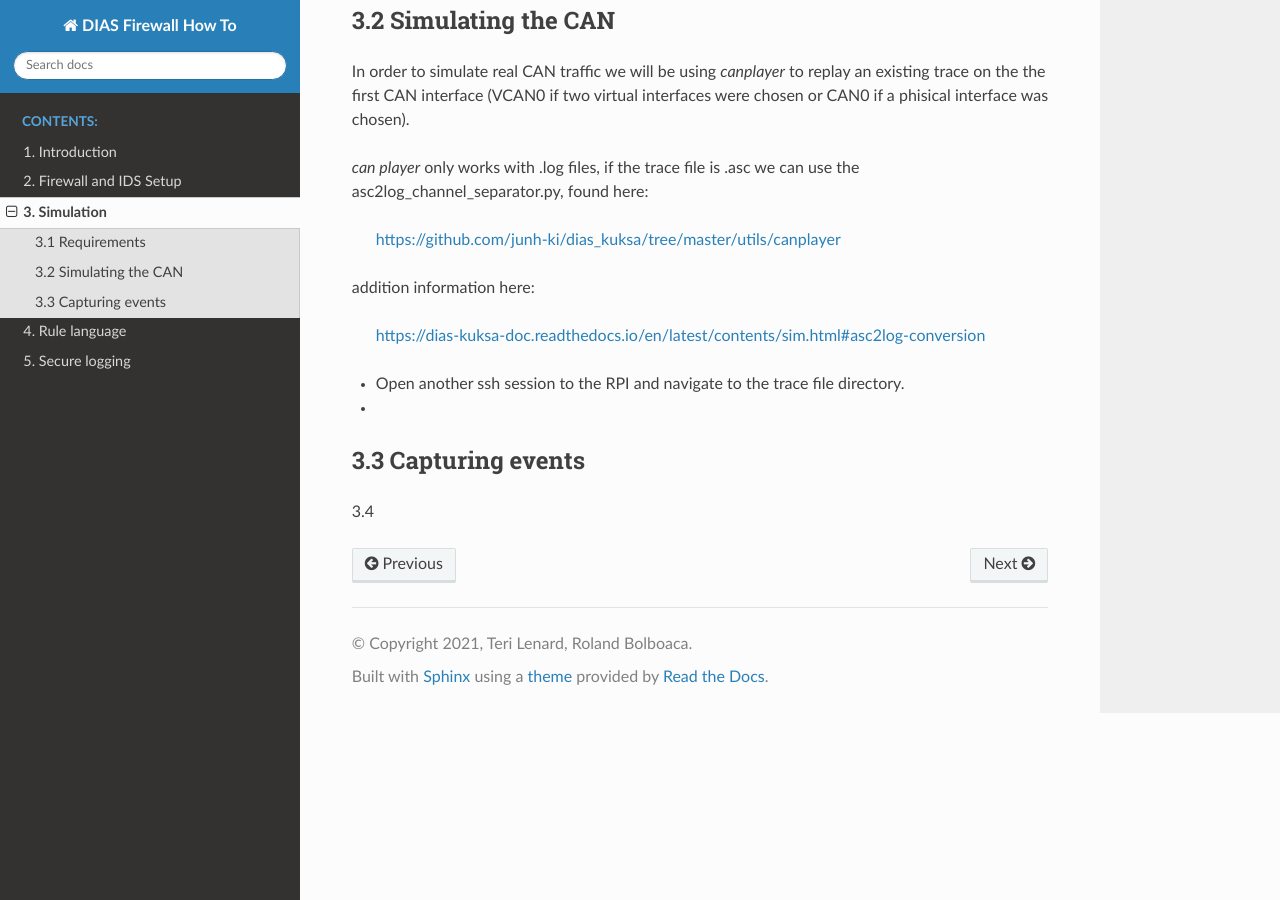
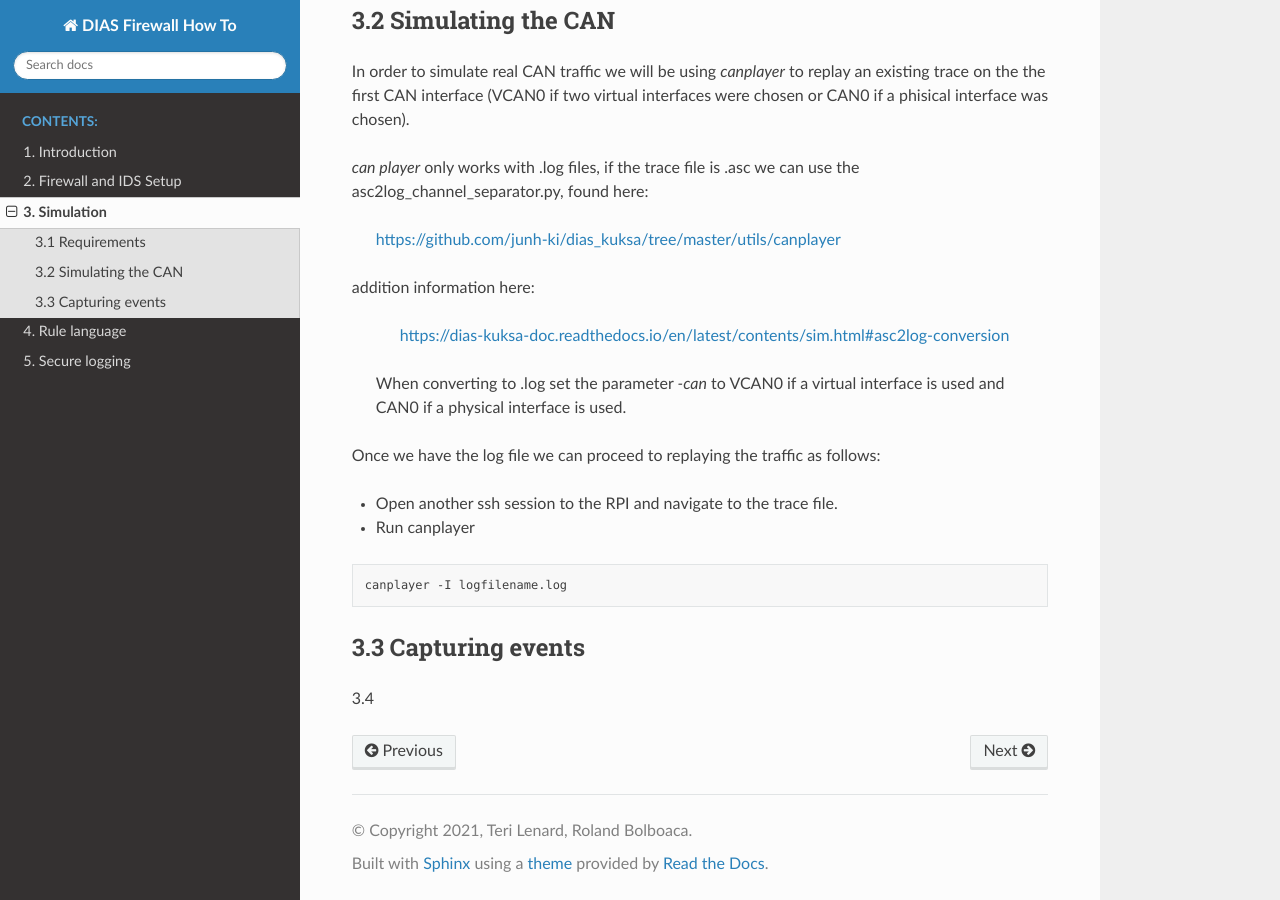
Before and after one commit to terilenard/dias-kuksa-firewall-doc, a Sphinx documentation site: the page built from source/run.rst, in a window 1280 px wide and 900 px high, scrolled down 572 px. Built offline with Sphinx 7.4.7 and the Read the Docs theme 2.0.0, drawn with Linux system fonts in a browser that asks for light colours.

Commit message:
Update run.rst

```diff
--- a/source/run.rst
+++ b/source/run.rst
@@ -26,8 +26,17 @@
 
   https://dias-kuksa-doc.readthedocs.io/en/latest/contents/sim.html#asc2log-conversion
 
-* Open another ssh session to the RPI and navigate to the trace file directory.
-*
+ When converting to .log set the parameter *-can* to VCAN0 if a virtual interface is used and CAN0 if a physical interface is used.
+
+
+Once we have the log file we can proceed to replaying the traffic as follows:
+
+* Open another ssh session to the RPI and navigate to the trace file.
+* Run canplayer
+
+.. code-block:: bash
+
+  canplayer -I logfilename.log
 
 3.3 Capturing events
 --------------------
```
